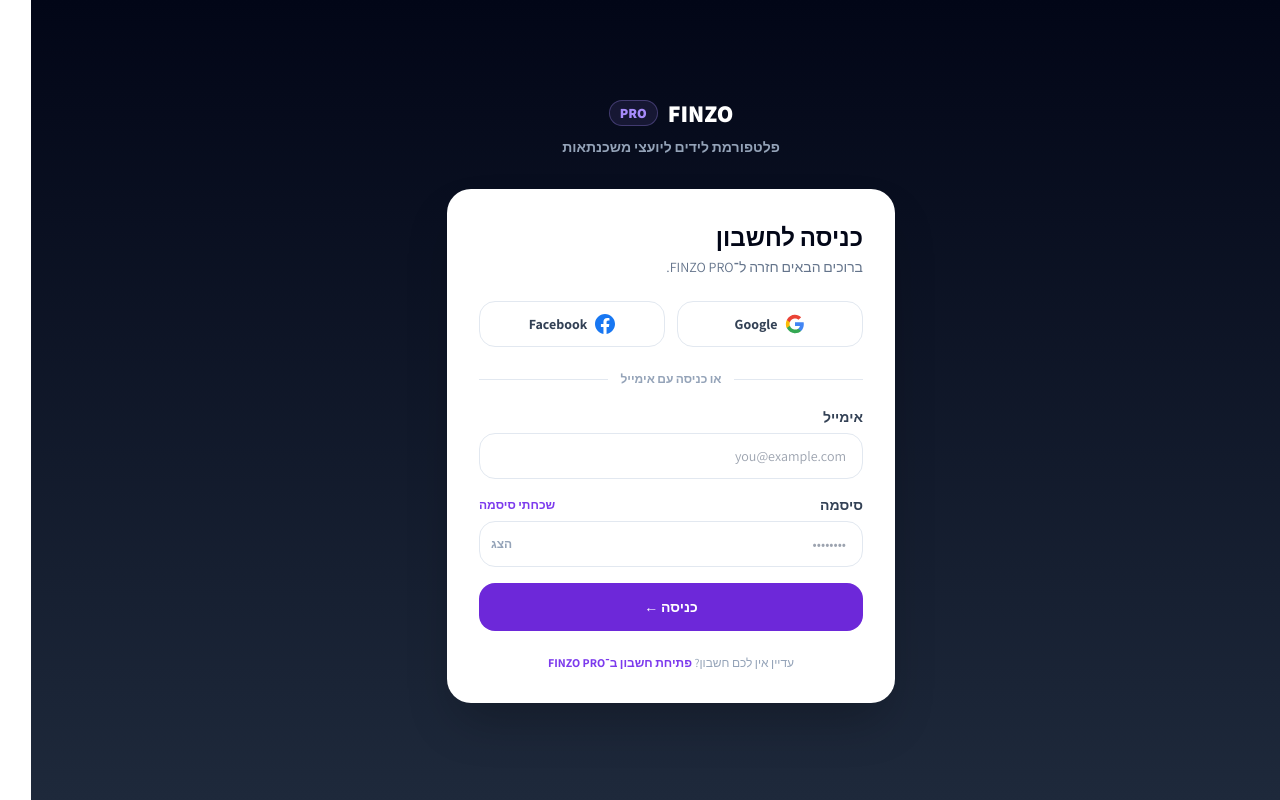
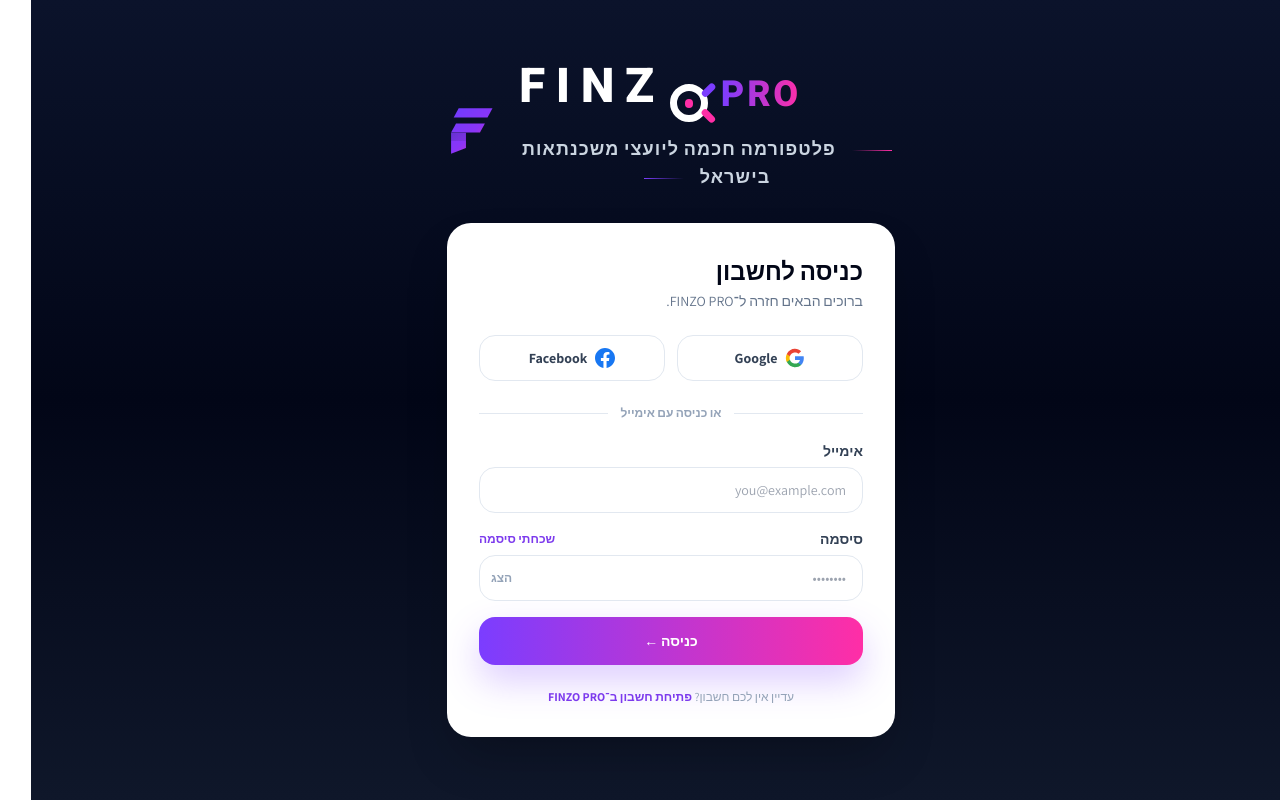
Before and after one commit to lemarketingx/mortgai, a Next.js app: page /advisor/login in a window 1280 px wide. Built offline with nearby package versions, Linux system fonts and the light colour scheme; no server answers; a web font is replaced by a local one.

Commit message:
Apply FINZO PRO branding to advisor login

```diff
--- a/pages/advisor/login.js
+++ b/pages/advisor/login.js
@@ -2,6 +2,7 @@ import Head from "next/head";
 import Link from "next/link";
 import { useRouter } from "next/router";
 import { useState } from "react";
+import BrandLogo from "../../components/BrandLogo";
 
 export default function AdvisorLogin() {
   const router = useRouter();
@@ -52,15 +53,13 @@ export default function AdvisorLogin() {
         <meta name="robots" content="noindex,nofollow" />
       </Head>
 
-      <main dir="rtl" className="min-h-screen bg-gradient-to-b from-slate-950 to-slate-800 flex items-center justify-center px-4 py-12">
+      <main dir="rtl" className="min-h-screen bg-gradient-to-b from-[#0B132B] via-slate-950 to-slate-900 flex items-center justify-center px-4 py-12">
         <div className="w-full max-w-md">
 
           <div className="text-center mb-8">
-            <Link href="/advisors" className="inline-flex items-center gap-2.5">
-              <span className="text-2xl font-black text-white">FINZO</span>
-              <span className="text-sm font-black text-violet-400 bg-violet-400/10 border border-violet-400/30 px-2.5 py-0.5 rounded-full">PRO</span>
+            <Link href="/advisors" className="inline-flex justify-center">
+              <BrandLogo variant="advisor" mode="dark" size="lg" withTagline />
             </Link>
-            <p className="text-slate-400 text-sm mt-2 font-bold">פלטפורמת לידים ליועצי משכנתאות</p>
           </div>
 
           <div className="bg-white dark:bg-slate-900 rounded-3xl shadow-2xl p-8">
@@ -150,7 +149,7 @@ export default function AdvisorLogin() {
               <button
                 type="submit"
                 disabled={loading}
-                className="w-full bg-violet-700 hover:bg-violet-800 disabled:opacity-60 text-white font-black py-3.5 rounded-2xl transition-colors text-sm"
+                className="w-full bg-gradient-to-r from-[#7B3DFF] to-[#FF2EA6] hover:opacity-95 disabled:opacity-60 text-white font-black py-3.5 rounded-2xl transition-colors text-sm shadow-[0_16px_36px_rgba(123,61,255,0.26)]"
               >
                 {loading ? "מתחבר..." : "כניסה ←"}
               </button>
```
